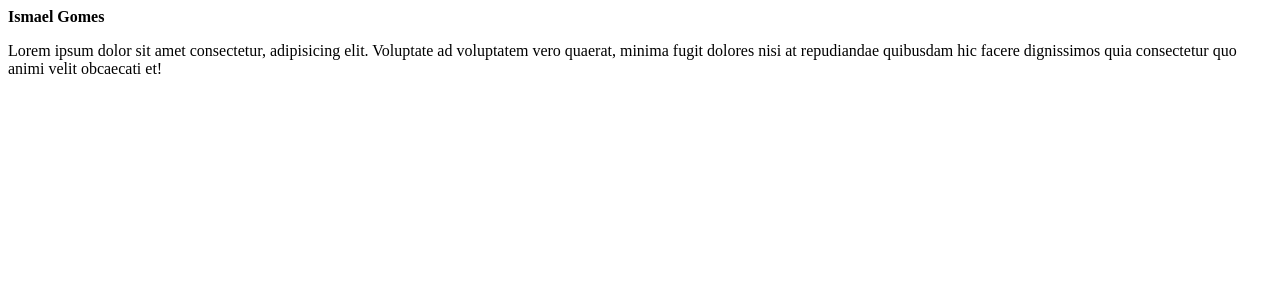
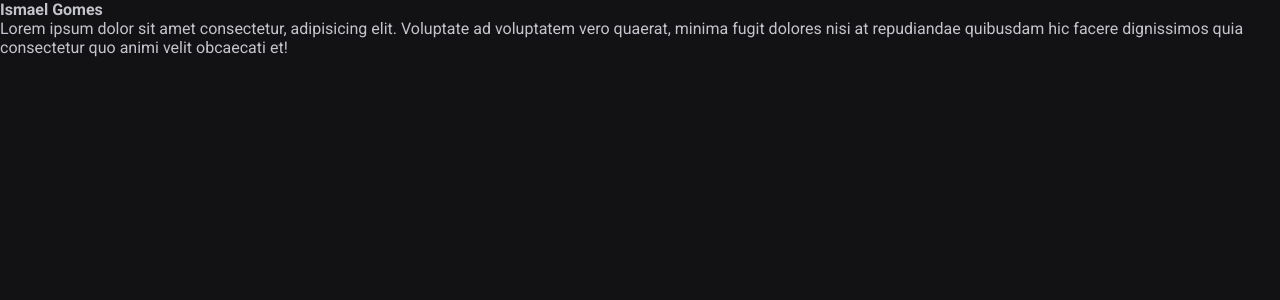
Before and after one commit to ismaelgomesdasilva/Ignite-01, a React (Vite) app: page / in a window 1280 px wide. Shown: the top 300 px of the page. Built offline with nearby package versions, Linux system fonts and the light colour scheme.

Commit message:
feat: Application Structure - Global CSS

```diff
--- a/index.html
+++ b/index.html
@@ -3,6 +3,9 @@
   <head>
     <meta charset="UTF-8" />
     <link rel="icon" type="image/svg+xml" href="/vite.svg" />
+    <link rel="preconnect" href="https://fonts.googleapis.com" />
+    <link rel="preconnect" href="https://fonts.gstatic.com" crossorigin />
+    <link href="https://fonts.googleapis.com/css2?family=Roboto:wght@400;700&display=swap" rel="stylesheet" />
     <meta name="viewport" content="width=device-width, initial-scale=1.0" />
     <title>Vite + React</title>
   </head>
--- a/src/App.jsx
+++ b/src/App.jsx
@@ -1,4 +1,5 @@
 import { Post } from "./components/Post"
+import './global.css';
 function App() {
 
   return (
--- /dev/null
+++ b/src/global.css
@@ -0,0 +1,30 @@
+:root {
+  --white: #fff;
+  --gray-100: #e1e1e6;
+  --gray-300: #c4c4cc;
+  --gray-400: #8d8d99;
+  --gray-600: #323238;
+  --gray-700: #29292e;
+  --gray-800: #202024;
+  --gray-900: #121214;
+
+  --green-500: #00875f;
+}
+
+* {
+  margin: 0;
+  padding: 0;
+  box-sizing: border-box;
+}
+
+body {
+  background: var(--gray-900);
+  color: var(--gray-300);
+  -webkit-font-smoothing: antialiased;
+}
+
+body, input, textarea, button {
+  font-family: "Roboto", sans-serif;
+  font-weight: 400;
+  font-size: 1rem;
+}
```
